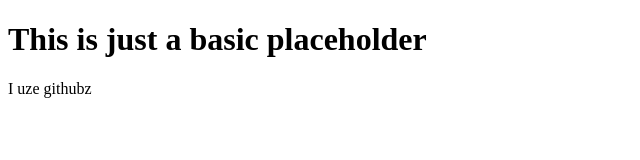
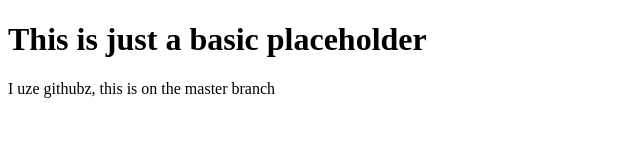
Before and after one commit to designedbydave/designedbydave.github.io, a plain HTML site: page index.html in a window 1280 px wide. Shown: the whole page, without its empty margins (0-640 px from the left). Drawn offline with Linux system fonts and the light colour scheme.

Commit message:
Update index.html

```diff
--- a/index.html
+++ b/index.html
@@ -8,6 +8,6 @@
 </head>
 <body>
 	<h1>This is just a basic placeholder</h1>
-	<p>I uze githubz</p>
+	<p>I uze githubz, this is on the master branch</p>
 </body>
 </html>
```
